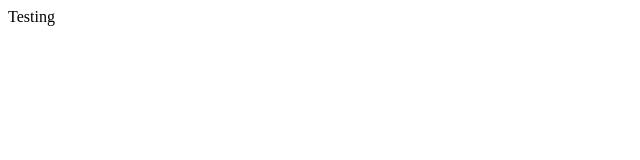
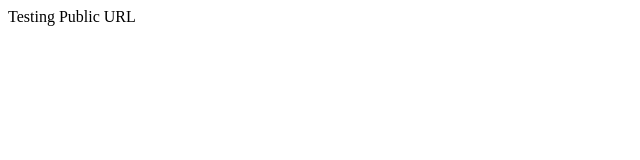
Before and after one commit to saikats5/javascriptdevelopmentenvironment, a website: page src/index.html in a window 1280 px wide. Shown: the full height of the page, 0-640 px from the left. Drawn offline with Linux system fonts and the light colour scheme.

Commit message:
local sharing code

```diff
--- a/package.json
+++ b/package.json
@@ -3,7 +3,8 @@
   "version": "1.0.0",
   "description": "JavaScript development environment",
   "scripts": {
-    "nspcheck":"nsp check"
+    "nspcheck": "nsp check",
+    "localtunnel": "lt --port 3000 --subdomain saikat"
   },
   "author": "Saikat Saha",
   "license": "MIT",
--- a/src/index.html
+++ b/src/index.html
@@ -7,6 +7,6 @@
     <title>Document</title>
 </head>
 <body>
-    <div>Testing</div>
+    <div>Testing Public URL</div>
 </body>
 </html>
```
Also changed, not shown: README.md, 1 other file.
